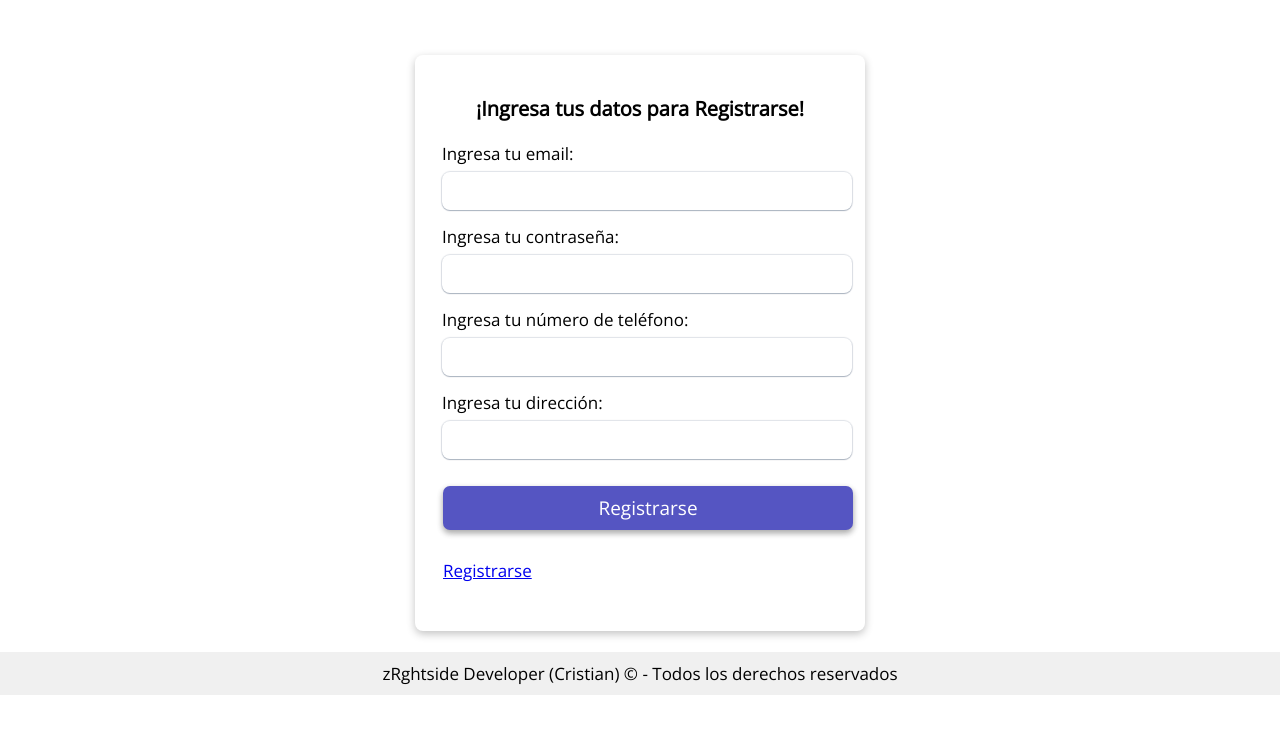
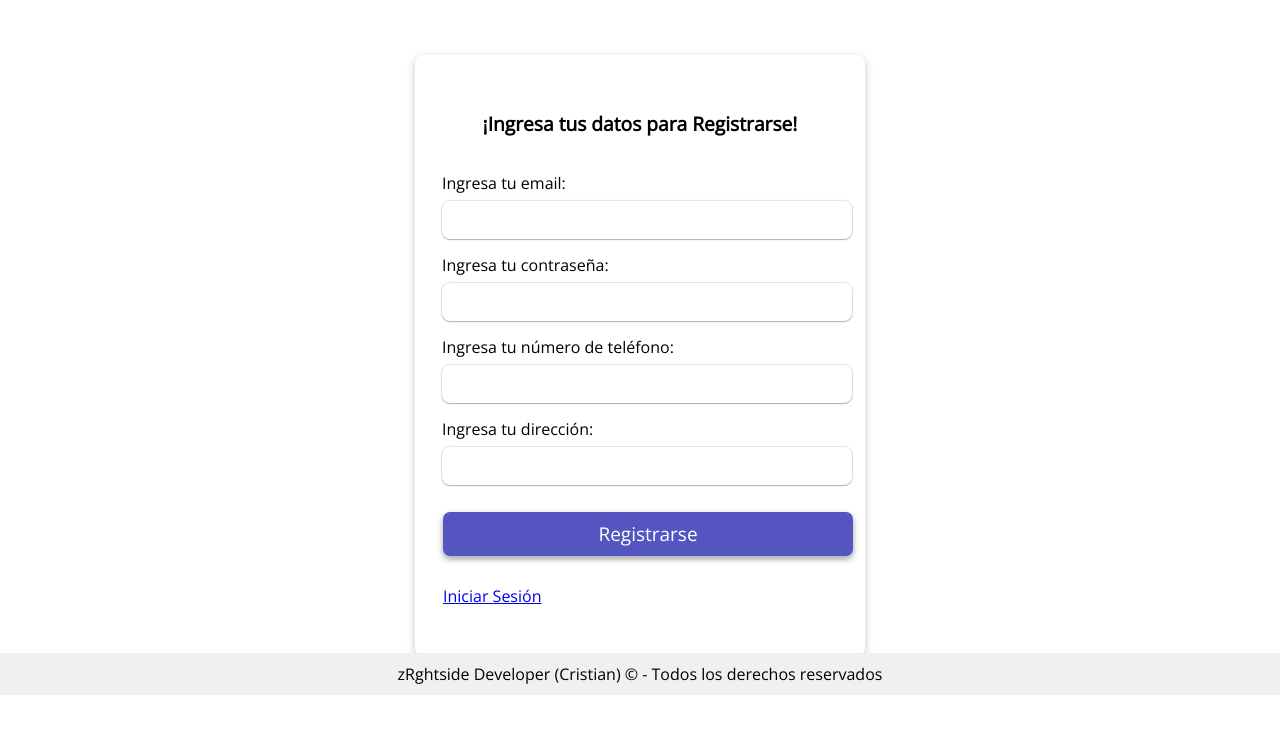
Before and after one commit to cami98735264/veterinaria-crud-sessions, a React (Create React App) app: page /signup in a window 1280 px wide. Shown: the part 105-838 px from the top of the page. Built offline with nearby package versions, Linux system fonts and the light colour scheme; no server answers.

Commit message:
Aligning items accordingly (navbar), cleaning overall code, changed px to em in font-size

```diff
--- a/src/App.css
+++ b/src/App.css
@@ -3,7 +3,7 @@
   margin: 0;
   padding: 0;
   box-sizing: border-box;
-  font-size: 17px;
+  font-size: 1em;
   font-family: "Open Sans", sans-serif;
 
 }
@@ -23,7 +23,7 @@
 }
 
 .formCredenciales input {
-  font-size: 16px;
+  font-size: 1em;
   box-shadow: rgba(9, 30, 66, 0.25) 0px 1px 1px, rgba(9, 30, 66, 0.13) 0px 0px 1px 1px;
   outline: none;
   padding: 8px;
@@ -43,9 +43,9 @@
 }
 
 .formCredenciales h1 {
-  margin: 15px;
+  margin: 35px auto;
   text-align: center;
-  font-size: 20px;
+  font-size: 1.2em;
 }
 
 .formCredenciales button {
@@ -65,3 +65,8 @@
   display: block;
   margin: 29px 8px;
 }
+
+.icons {
+  color: #fff;
+  margin-right: 15px;
+}
--- a/src/components/FormCredenciales.js
+++ b/src/components/FormCredenciales.js
@@ -34,7 +34,7 @@ const FormCredenciales = (props) => {
             </div>
             <div className="bottom-credenciales">
                 <button className="boton-submit-credenciales">{props.motivo}</button>
-                <span className="span-link-credentials"><a href={props.motivo === "Iniciar Sesión" ? "/signup" : "/login"}>{props.motivo}</a></span>
+                <span className="span-link-credentials"><a href={props.motivo === "Iniciar Sesión" ? "/signup" : "/login"}>{props.motivo === "Iniciar Sesión" ? "Registrarse" : "Iniciar Sesión"}</a></span>
             </div>
         </form> : <Navigate to={"/"} replace={true}></Navigate>}
         </>
--- a/src/components/Header.js
+++ b/src/components/Header.js
@@ -2,7 +2,7 @@ import { Link } from "react-router-dom";
 import "./css/Header.css";
 import axios from "axios";
 import utilFunctions from "../authorization_submits/index.js";
-import { FaBars, FaUser, FaSignOutAlt } from "react-icons/fa";
+import { FaBars, FaSignOutAlt, FaUserCircle } from "react-icons/fa";
 
 import { useState } from "react";
 
@@ -23,7 +23,7 @@ const Header = ({ elementos, email }) => {
             await utilFunctions.summonSuccessMessage(response.data.message);
             window.location.href = "/login";
         } catch(err) {
-            if(err.message == "Network Error") {
+            if(err.message === "Network Error") {
                 await utilFunctions.summonErrorMessage("Ha ocurrido un error al intentar acceder a la API del servidor, al parecer se encuentra caida.")
             } else {
                 await utilFunctions.summonErrorMessage(err.response.data.message);
@@ -37,25 +37,28 @@ const Header = ({ elementos, email }) => {
                 <div>
                     <ul>
                         <li>
-                        <Link to="/">{email}</Link>
+                        <Link to="/"  className="a-span-text-icons"><FaUserCircle className="icons" /> {email}</Link>
                         </li>
                     </ul>
                 </div>
                 <div>
                     <ul>
                         {elementos.map(x => <li key={x.id}>
-                            <Link to={x.url}>{x.icon} {x.nombre}</Link></li>)}
+                            <span>
+                                <Link to={x.url}>{x.icon} {x.nombre}</Link>
+                            </span>
+                            </li>)}
                     </ul>
                 </div>
                 <div>
                     <ul>
-                        <li><Link onClick={handleLogout}><FaSignOutAlt style={{marginRight: "10px"}}/>Cerrar Sesión</Link></li>
+                        <li><Link onClick={handleLogout}  className="a-span-text-icons"><FaSignOutAlt className="icons"/>Cerrar Sesión</Link></li>
                     </ul>
                 </div>
             </div>
             <div className="main-mobile">
                 <div className="main-mobile-minimized">
-                    <span><Link to="/"><FaUser style={{margin: "0 10px"}}/> {email}</Link></span>
+                    <span><Link to="/"><FaUserCircle className="icons" /> {email}</Link></span>
                     <span className="icono-barras" onClick={() => {
         const set = toggleMobileList ? false : true;
         const mobileListOption = toggleMobileList ? "none" : "unset";
@@ -72,7 +75,7 @@ const Header = ({ elementos, email }) => {
                     </div>
                     <div>
                         <ul>
-                            <li><Link onClick={handleLogout}><FaSignOutAlt style={{marginRight: "10px"}}/> Cerrar Sesión</Link></li>
+                            <li><Link onClick={handleLogout}  className="a-span-text-icons"><FaSignOutAlt className="icons"/> Cerrar Sesión</Link></li>
                         </ul>
                     </div>
                 </div>
--- a/src/components/Main.js
+++ b/src/components/Main.js
@@ -7,12 +7,7 @@ import { FaFolderPlus } from "react-icons/fa6";
 import { MdAssignmentAdd } from "react-icons/md";
 import { MdFolderOff } from "react-icons/md";
 
-
-import utilFunctions from
-"../authorization_submits/index.js";
-
-import axios from "axios";
-const linksHeader = [{id: 4, nombre: "Configuración de la cuenta", url: "/account/config", icon: <GrConfigure style={{marginRight: "10px"}}/>}, {id: 3, nombre: "Citas Agendadas", url: "/citas", icon: <FaFolderPlus style={{marginRight: "10px"}}/> }, {id: 2, nombre: "Cancelar Cita", url: "/citas/cancelar", icon: <MdFolderOff style={{marginRight: "10px"}}/>}, {id: 1, nombre: "Agendar Cita", url: "/citas/agendar", icon: <MdAssignmentAdd style={{marginRight: "10px"}}/>}];
+const linksHeader = [{id: 4, nombre: "Configuración de la cuenta", url: "/account/config", icon: <GrConfigure className="icons" />}, {id: 3, nombre: "Citas Agendadas", url: "/citas", icon: <FaFolderPlus className="icons"/> }, {id: 2, nombre: "Cancelar Cita", url: "/citas/cancelar", icon: <MdFolderOff className="icons"/>}, {id: 1, nombre: "Agendar Cita", url: "/citas/agendar", icon: <MdAssignmentAdd className="icons"/>}];
 const Main = () => {
     const context = useContext(loginContext);
     const { correo, telefono } = context.userData;
--- a/src/components/css/Header.css
+++ b/src/components/css/Header.css
@@ -3,10 +3,12 @@
 }
 
 .mainNav .main ul li {
+
     float: right;
 }
 .mainNav ul li a {
-    display: block;
+    display: flex;
+    align-items: center;
     padding: 20px;
     transition: background-color 0.5s ease-out;
 }
```
